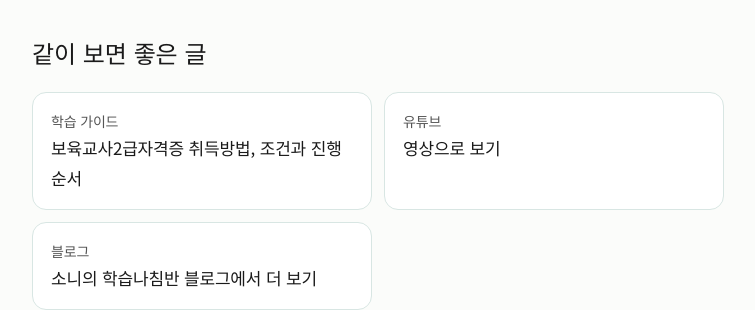
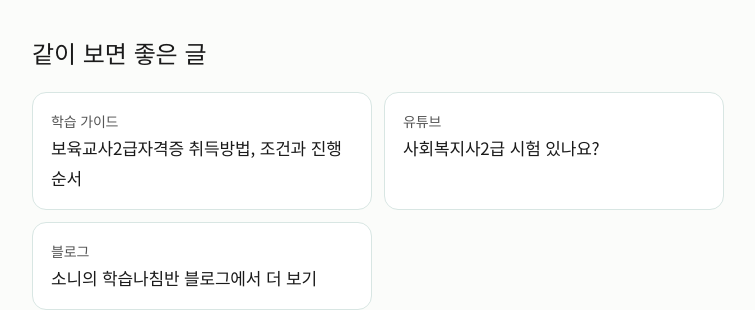
Before and after one commit to sonkr0403-ai/sonkr-site, a plain HTML site: page guide/social-worker-exam/index.html in a window 1280 px wide. Shown: the part 3128-3438 px from the top of the page, without its empty margins (262-1017 px from the left). Drawn offline with Linux system fonts and the light colour scheme.

Commit message:
사회복지사 가이드: 영상 제목 반영
Co-Authored-By: Claude Opus 5.5 <noreply@anthropic.com>
Claude-Session: https://claude.ai/code/session_01A2xSDpHhh5zXXQq1d5E7SL

```diff
--- a/guide/social-worker-exam/index.html
+++ b/guide/social-worker-exam/index.html
@@ -71,7 +71,7 @@
     </ul>
   </div>
 
-  <div class="video"><iframe src="https://www.youtube-nocookie.com/embed/6sfqQuopuBE" title="사회복지사2급, 시험 봐야 하나요?" loading="lazy" allow="accelerometer; encrypted-media; gyroscope; picture-in-picture" allowfullscreen></iframe></div>
+  <div class="video"><iframe src="https://www.youtube-nocookie.com/embed/6sfqQuopuBE" title="사회복지사2급 시험 있나요?" loading="lazy" allow="accelerometer; encrypted-media; gyroscope; picture-in-picture" allowfullscreen></iframe></div>
   <p class="cap">영상으로 보기: 소니의 학습나침반 유튜브</p>
 
   <nav class="toc" aria-label="목차">
@@ -138,7 +138,7 @@
   <h2 style="font-size:24px;margin:44px 0 0">같이 보면 좋은 글</h2>
   <div class="more">
     <a href="/guide/childcare-teacher/"><small>학습 가이드</small>보육교사2급자격증 취득방법, 조건과 진행 순서</a>
-    <a href="https://www.youtube.com/watch?v=6sfqQuopuBE" target="_blank" rel="noopener"><small>유튜브</small>영상으로 보기</a>
+    <a href="https://www.youtube.com/watch?v=6sfqQuopuBE" target="_blank" rel="noopener"><small>유튜브</small>사회복지사2급 시험 있나요?</a>
     <a href="https://blog.naver.com/sonkr0403" target="_blank" rel="noopener"><small>블로그</small>소니의 학습나침반 블로그에서 더 보기</a>
   </div>
 
```
